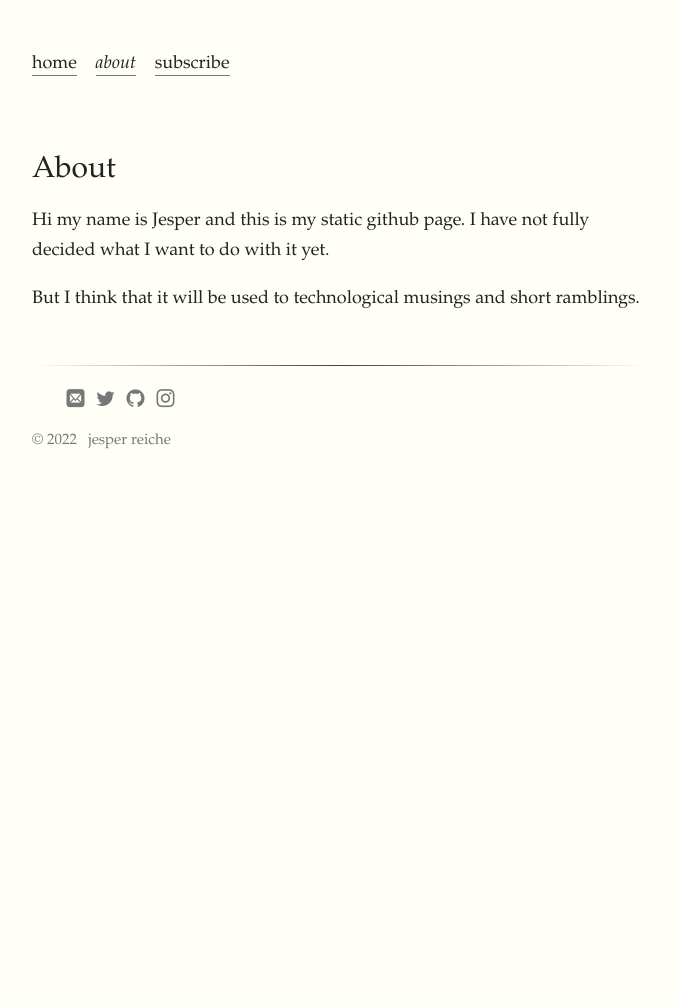
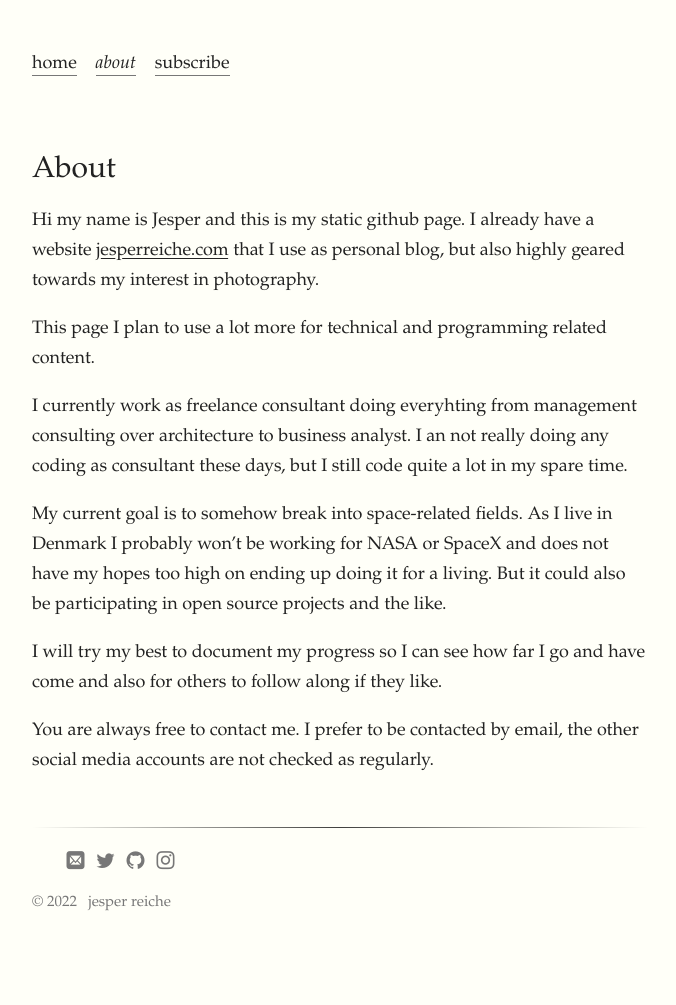
Before and after one commit to jmreiche/jmreiche.github.io, a Jekyll site: the page built from about/index.md, in a window 1280 px wide. Shown: the whole page, without its empty margins (128-804 px from the left). Built offline with Jekyll 4.4.1, drawn with Linux system fonts in a browser that asks for light colours; some web fonts are replaced; before the commit the page ends 900 px from its top, so only the background shows below that.

Commit message:
Updated About page

```diff
--- a/about/index.md
+++ b/about/index.md
@@ -5,6 +5,14 @@ title: about
 
 # About
 
-Hi my name is Jesper and this is my static github page. I have not fully decided what I want to do with it yet.
+Hi my name is Jesper and this is my static github page. I already have a website [jesperreiche.com](www.jesperreiche.com) that I use as personal blog, but also highly geared towards my interest in photography.
 
-But I think that it will be used to technological musings and short ramblings.
+This page I plan to use a lot more for technical and programming related content.
+
+I currently work as freelance consultant doing everyhting from management consulting over architecture to business analyst. I an not really doing any coding as consultant these days, but I still code quite a lot in my spare time.
+
+My current goal is to somehow break into space-related fields. As I live in Denmark I probably won't be working for NASA or SpaceX and does not have my hopes too high on ending up doing it for a living. But it could also be participating in open source projects and the like.
+
+I will try my best to document my progress so I can see how far I go and have come and also for others to follow along if they like.
+
+You are always free to contact me. I prefer to be contacted by email, the other social media accounts are not checked as regularly.
```
